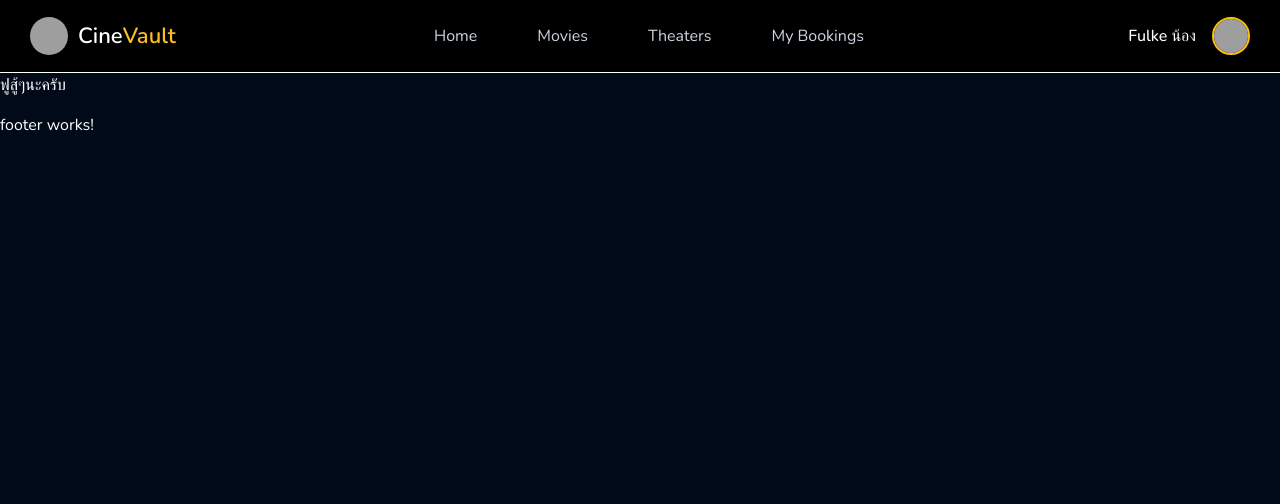
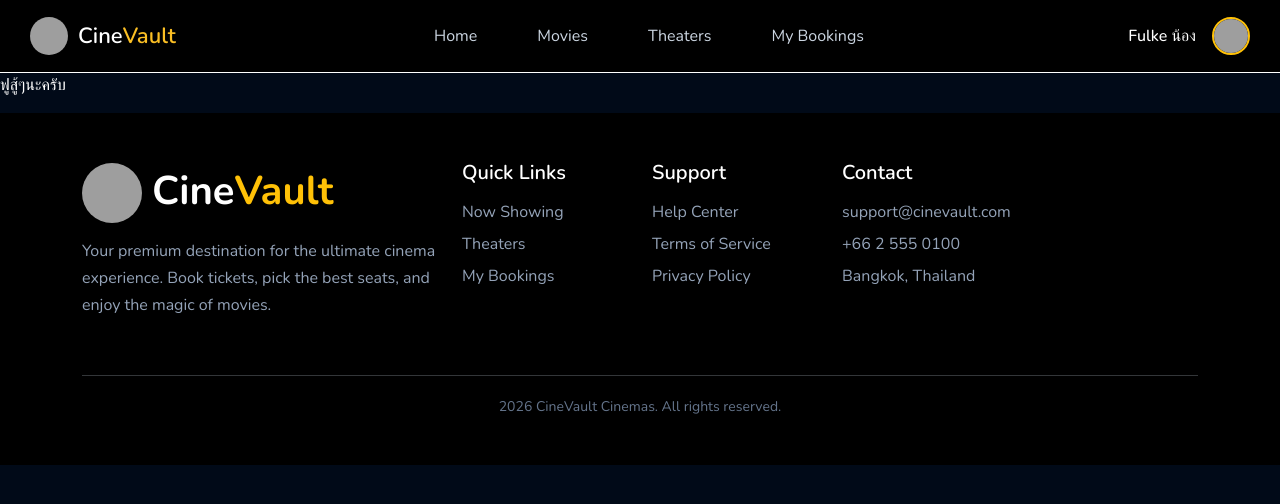
Before and after one commit to PolawatK/rmutt_fullstackclass_2025_1166109051001, an Angular app in the folder Frontend/movietheater/: page / in a window 1280 px wide. Shown: the top 504 px of the page. Built offline with nearby package versions, Linux system fonts and the light colour scheme; grey boxes are pictures that could not be loaded.

Commit message:
footer v.1.0

```diff
--- a/Frontend/movietheater/src/app/share/footer/footer.css
+++ b/Frontend/movietheater/src/app/share/footer/footer.css
@@ -0,0 +1,75 @@
+.custom-footer {
+  background-color: #000000;
+  color: #cbd5e1;
+}
+
+.footer-logo-icon {
+  width: 60px;
+  height: 60px;
+  border-radius: 50%;
+  margin-right: 10px;
+  margin-bottom: 15px;
+
+}
+
+.footer-logo-name1 {
+  color: #ffffff;
+  font-weight: 700;
+  font-size: 40px;
+  margin-bottom: 15px;
+}
+
+.footer-logo-name2 {
+  color: #ffc107;
+  font-weight: 700;
+  font-size: 40px;
+  margin-bottom: 15px;
+}
+
+.footer-description {
+  color: #94a3b8;
+  line-height: 1.7;
+}
+
+.footer-title {
+  color: #ffffff;
+  margin-bottom: 15px;
+  font-weight: 600;
+}
+
+.footer-links li {
+  margin-bottom: 8px;
+}
+
+.footer-links a {
+  text-decoration: none;
+  color: #94a3b8;
+  transition: 0.3s ease;
+}
+
+.footer-links a:hover {
+  color: #facc15;
+  padding-left: 5px;
+}
+
+.footer-contact li {
+  margin-bottom: 8px;
+  color: #94a3b8;
+}
+
+.footer-divider {
+  border-color: #1e293b;
+  margin: 40px 0 20px 0;
+}
+
+.footer-bottom {
+  color: #64748b;
+  font-size: 14px;
+}
+
+/* Responsive tweak */
+@media (max-width: 768px) {
+  .custom-footer {
+    text-align: center;
+  }
+}
--- a/Frontend/movietheater/src/app/share/footer/footer.html
+++ b/Frontend/movietheater/src/app/share/footer/footer.html
@@ -1 +1,47 @@
-<p>footer works!</p>
+<footer class="custom-footer">
+  <div class="container py-5">
+    <div class="row gy-4">
+      <div class="col-12 col-md-4">
+        <div class="footer-logo">
+        <img src="https://cdn-icons-png.freepik.com/512/9357/9357566.png" class="footer-logo-icon" alt="Logo">
+        <span class="footer-logo-name1">Cine</span><span class="footer-logo-name2">Vault</span >
+        </div>
+        <p class="footer-description">
+          Your premium destination for the ultimate cinema experience.
+          Book tickets, pick the best seats, and enjoy the magic of movies.
+        </p>
+      </div>
+      <div class="col-6 col-md-2">
+        <h5 class="footer-title">Quick Links</h5>
+        <ul class="list-unstyled footer-links">
+          <li><a href="#">Now Showing</a></li>
+          <li><a href="#">Theaters</a></li>
+          <li><a href="#">My Bookings</a></li>
+        </ul>
+      </div>
+      <div class="col-6 col-md-2">
+        <h5 class="footer-title">Support</h5>
+        <ul class="list-unstyled footer-links">
+          <li><a href="#">Help Center</a></li>
+          <li><a href="#">Terms of Service</a></li>
+          <li><a href="#">Privacy Policy</a></li>
+        </ul>
+        </div>
+      <div class="col-12 col-md-4">
+        <h5 class="footer-title">Contact</h5>
+        <ul class="list-unstyled footer-contact">
+          <li>support@cinevault.com</li>
+          <li>+66 2 555 0100</li>
+          <li>Bangkok, Thailand</li>
+        </ul>
+      </div>
+
+    </div>
+
+    <hr class="footer-divider">
+
+    <div class="text-center footer-bottom">
+      2026 CineVault Cinemas. All rights reserved.
+    </div>
+  </div>
+</footer>
```
